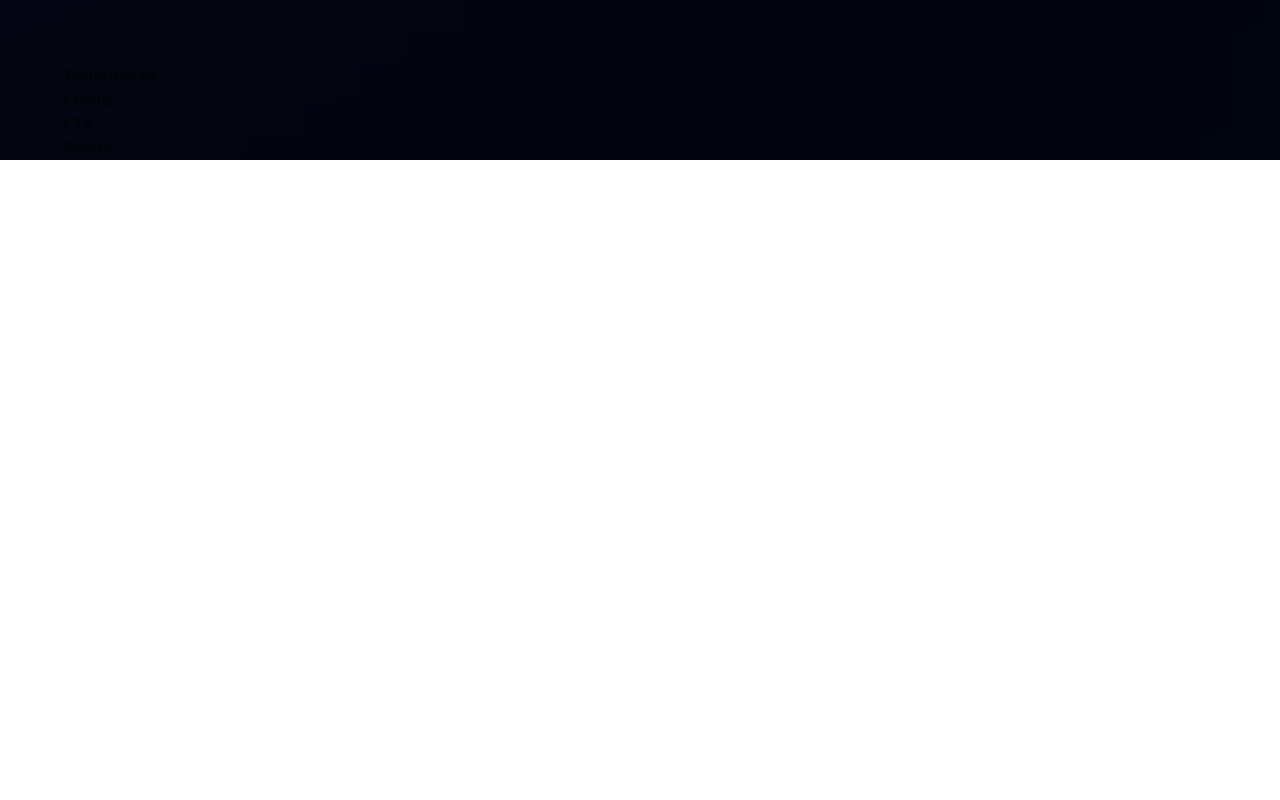
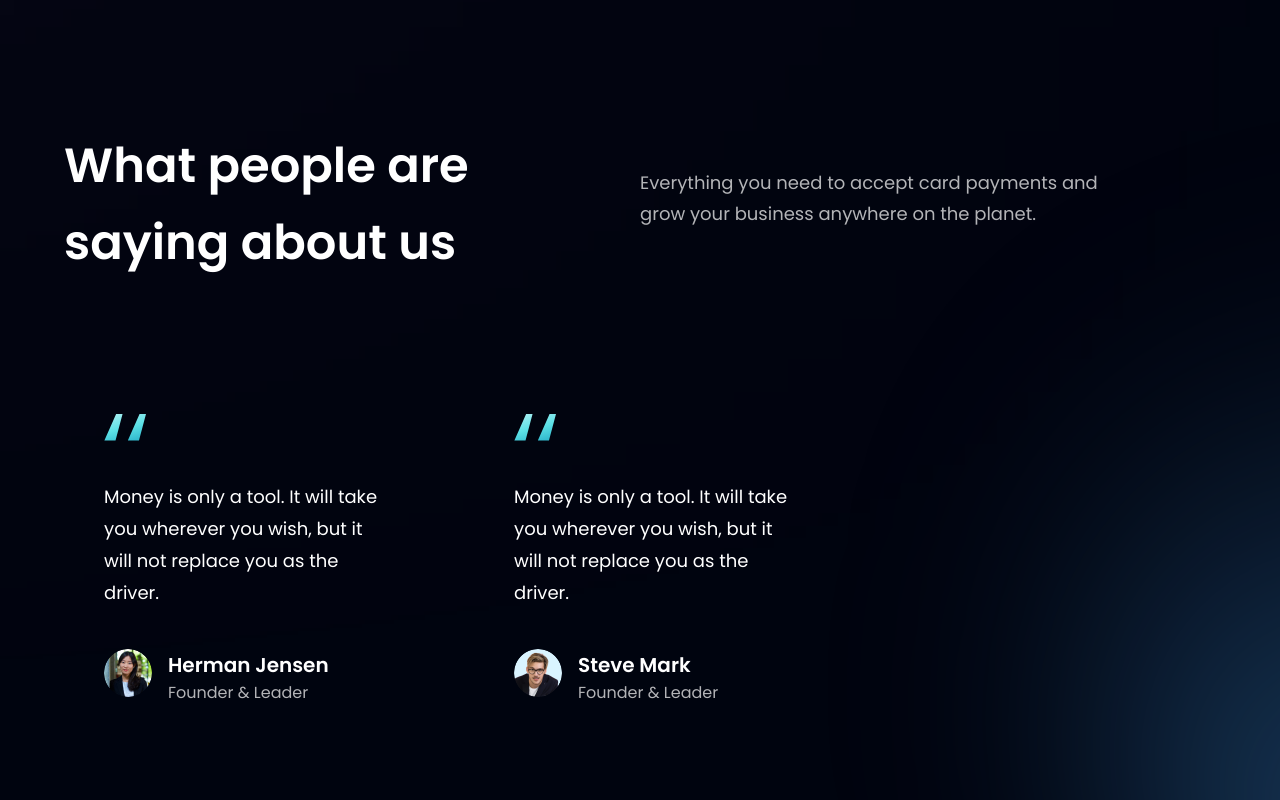
Before and after one commit to shashankW13/React-Way, a React (Vite) app in the folder Bank_modern_app/bank_modern_app/: page / in a window 1280 px wide. Shown: the part 2740-3540 px from the top of the page. Before the commit the page ends 2900 px from the top, so only its background shows below. Built offline with nearby package versions, Linux system fonts and the light colour scheme.

Commit message:
Added Testimonials and FeedBack card

```diff
--- a/Bank_modern_app/bank_modern_app/src/components/FeedbackCard.jsx
+++ b/Bank_modern_app/bank_modern_app/src/components/FeedbackCard.jsx
@@ -1,7 +1,30 @@
 import React from "react"
+import { quotes } from '../assets'
 
-const FeedbackCard = () => {
-	return <div>FeedbackCard</div>
-}
+const FeedbackCard = ({ content, name, title, img}) => (
+	<div className="flex justify-between flex-col px-10 py-12 rounded-[20px]
+					max-w-[370px] md:mr-10 sm:mr-5 mr-0 my-5 feedback-card">
+			<img src={quotes} alt="double_quotes"
+					className="w-[42px] h-[27px] object-contain"/>
+			<p className="font-poppins font-normal text-[18px] leading-[32px] text-white my-10">
+				Money is only a tool.
+				It will take you wherever you wish,
+				but it will not replace you as the driver.
+			</p>
+			<div className="flex flex-row">
+				<img src={img} alt={name} className="w-[48px] h-[48px] rounded-full"/>
+				<div className="flex flex-col ml-4">
+					<h4 className="font-poppins font-semibold text-[20px] leading-[32px] text-white">
+						{name}
+					</h4>
+					<p className="font-poppins font-normal text-[16px] leading-[24px] text-dimWhite">
+						{title}
+					</p>
+				</div>
+			</div>
+	</div>
+)
+
+
 
 export default FeedbackCard
--- a/Bank_modern_app/bank_modern_app/src/components/Testimonials.jsx
+++ b/Bank_modern_app/bank_modern_app/src/components/Testimonials.jsx
@@ -1,7 +1,33 @@
 import React from "react"
+import { feedback } from '../constants'
+import styles from '../style'
+import FeedbackCard from './FeedbackCard'
 
-const Testimonials = () => {
-	return <div>Testimonials</div>
-}
+const Testimonials = () => (
+	<section id="clients" className={`${styles.paddingY} ${styles.flexCenter} flex-col relative`}>
+		<div className="absolute z-[0] w-[60%] h-[60%] -right-[50%] rounded-full blue__gradient"/>
+		<div className="w-full flex justify-between md:flex-row flex-col sm:mb-16 relative z-[1]">
+			<h1 className={styles.heading2}>
+				What people are <br className="sm:block hidden"/> saying about us
+			</h1>
+			<div className="w-full md:mt-10 mt-6">
+				<p className={`${styles.paragraph} text-left max-w-[470px]`}>
+					Everything you need to accept card payments and
+					grow your business anywhere on the planet.
+				</p>
+			</div>
+		</div>
+
+		<div className="flex flex-wrap sm:justify-start justify-center w-full feedback-container relative z-[1]">
+			{feedback.map((card, index) => (
+				<FeedbackCard key={card.id}
+							{...card}
+				/>
+			))}
+		</div>
+	</section>
+)
+
+
 
 export default Testimonials
```
